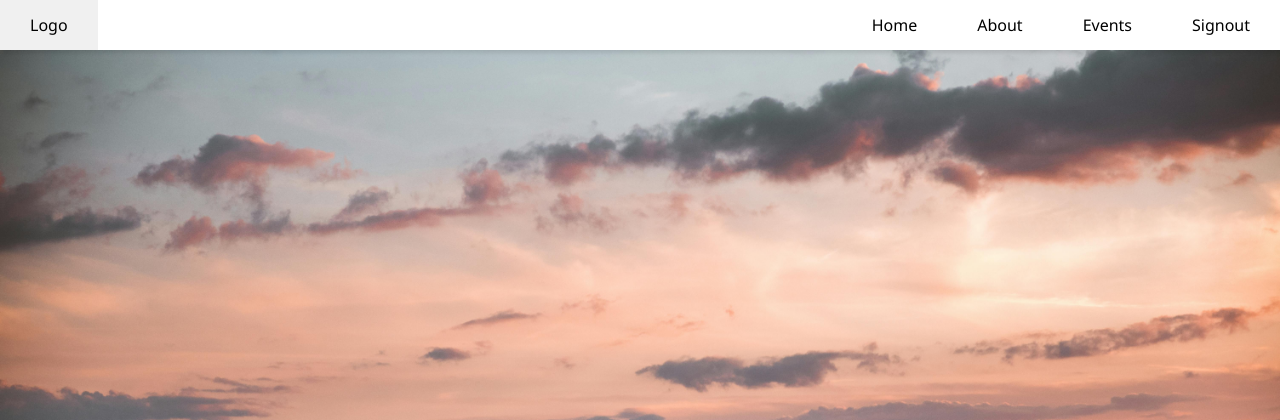
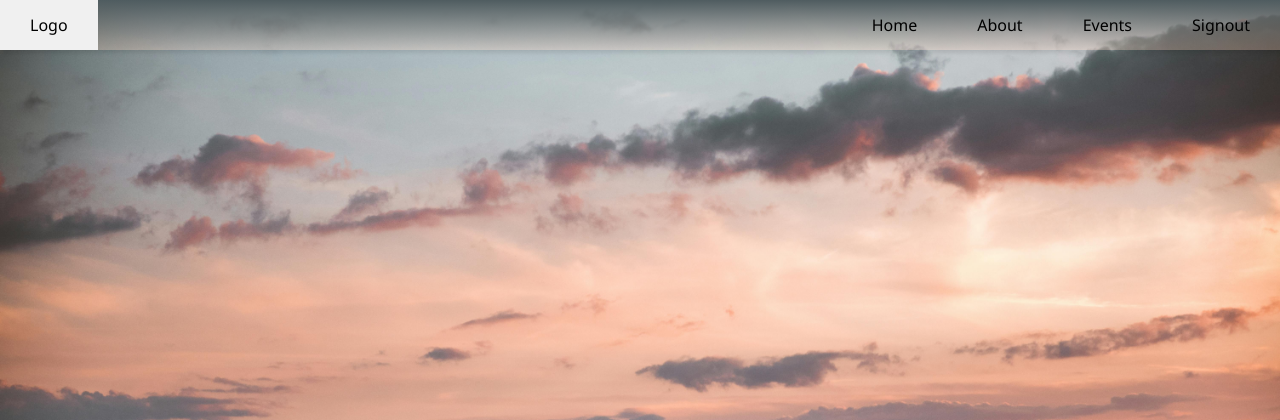
Before and after one commit to Yashinomar/Website, a Flask app: page /home in a window 1280 px wide. Shown: the top 420 px of the page. Run offline with Flask 3, Linux system fonts and the light colour scheme.

Commit message:
updated nav

```diff
--- a/static/css/homestyle.css
+++ b/static/css/homestyle.css
@@ -12,7 +12,7 @@ body{
 }
 
 nav{
-    background-color: white;
+    background-image: linear-gradient(to top ,rgba(243,203,181,0.3),rgba(79,92,96,1));
     box-shadow: 3px 3px 4px rgb(0,0,0,0.1);
 }
 nav ul{
```
